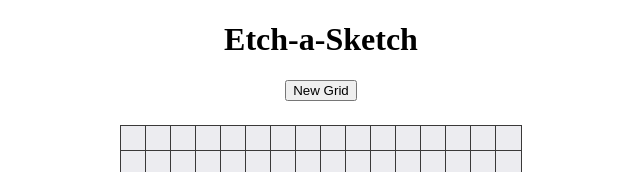
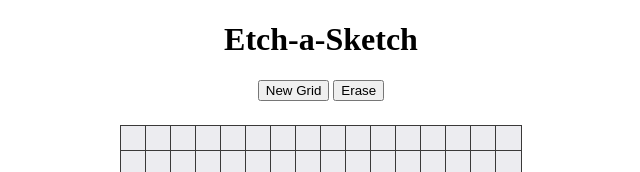
Before and after one commit to scottwright-dev/odin-project-etch-a-sketch, a plain HTML site: page index.html in a window 1280 px wide. Shown: the top 172 px of the page, without its empty margins (319-959 px from the left). Drawn offline with Linux system fonts and the light colour scheme.

Commit message:
add: erase button and button container

```diff
--- a/index.html
+++ b/index.html
@@ -10,7 +10,11 @@
 </head>
 <body>
     <h1>Etch-a-Sketch</h1>
-    <button id="gridButton">New Grid</button>
+    <div id="button-container">
+        <button id="gridButton">New Grid</button>
+        <button id="erase">Erase</button>
+    </div>
+
     <div id="div-container"></div>
     <footer class="footer">
         Built by
```
